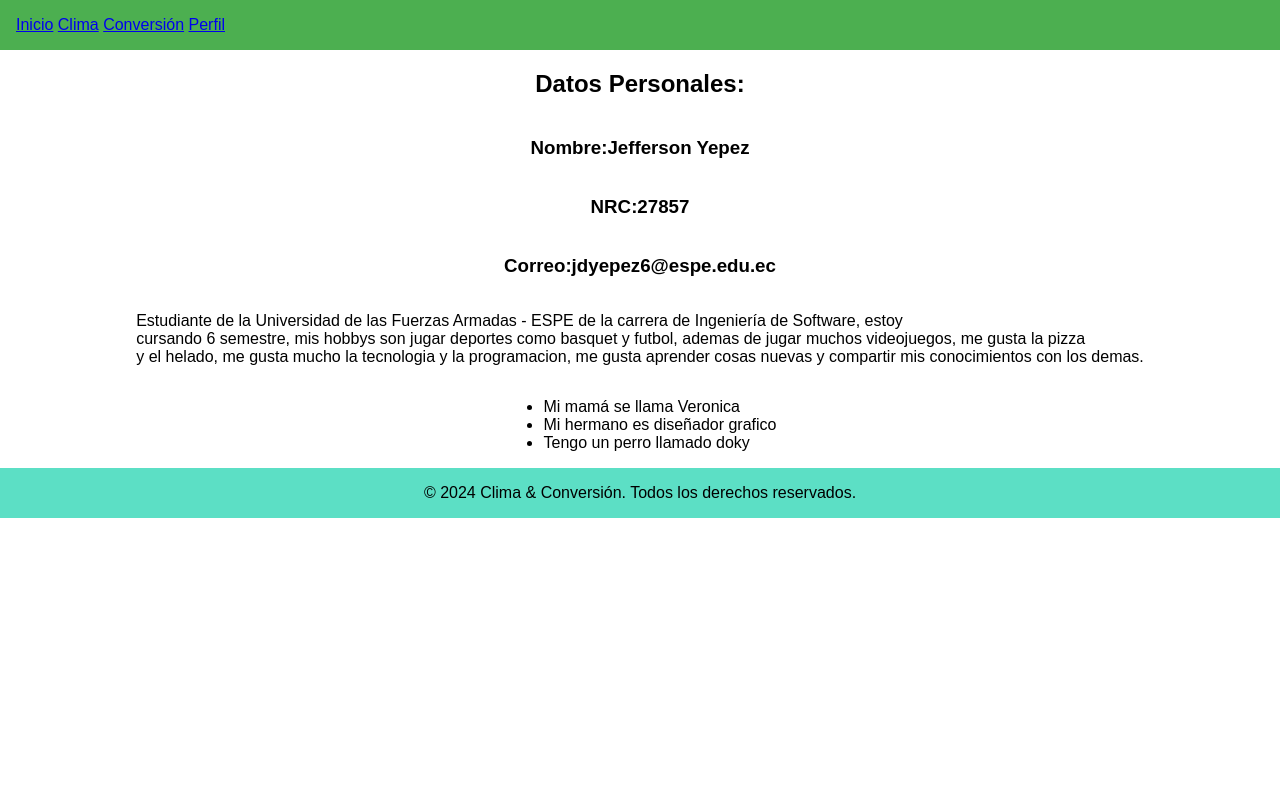
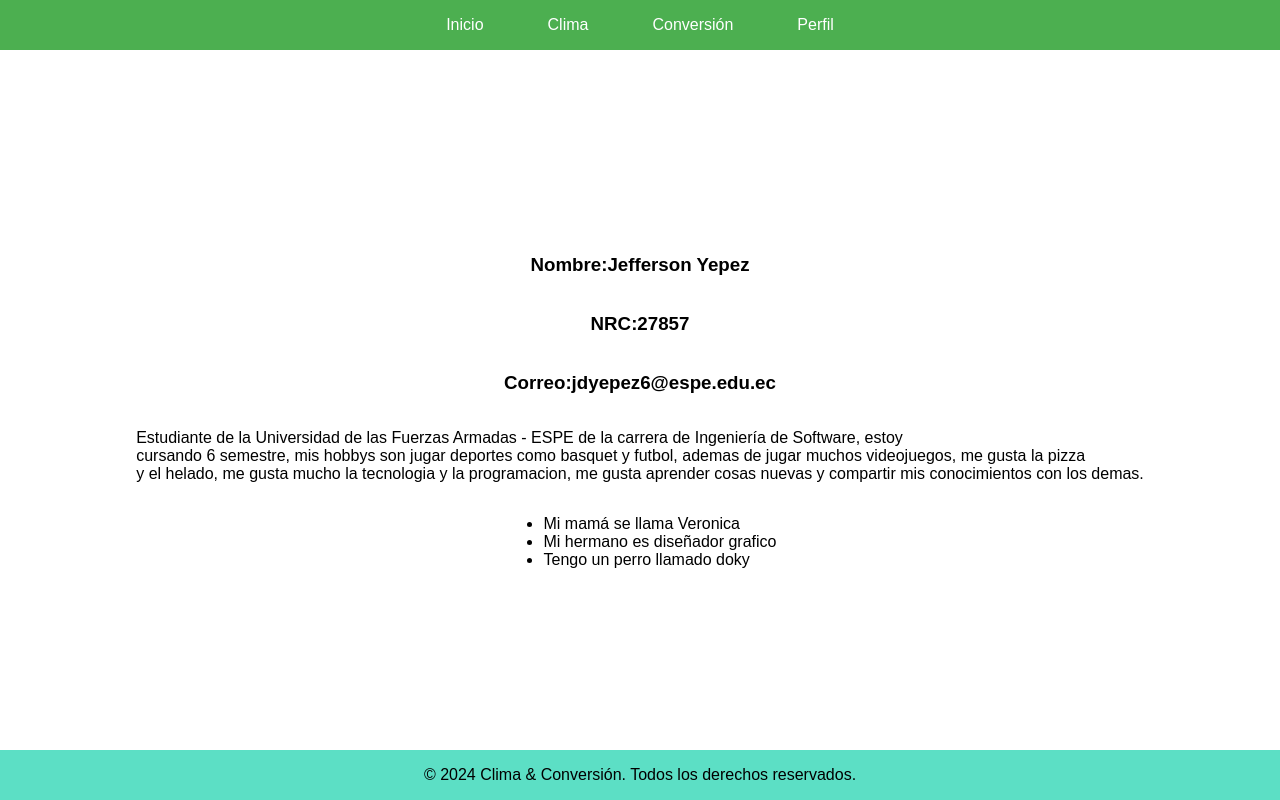
Before and after one commit to Ypz22/ExamenCI-CDPruebas, a website: page public/index.html in a window 1280 px wide. Drawn offline with Linux system fonts and the light colour scheme.

Commit message:
change front

```diff
--- a/public/index.html
+++ b/public/index.html
@@ -21,17 +21,28 @@
         nav {
             background-color: var(--primary-color);
             padding: 1rem;
+            display: flex;
+            justify-content: center;
+            gap: 4rem;
+        }
+
+        nav a {
+            text-decoration: none;
+            color: white;
         }
 
         footer {
             background-color: var(--secondary-color);
-            height: 50px;
+            position: absolute;
+            width: 100%;
+            bottom: 0px;
             display: flex;
             justify-content: center;
             align-items: center;
         }
 
         .layout {
+            height: 90vh;
             display: flex;
             flex-direction: column;
             align-items: center;
@@ -48,7 +59,6 @@
         <a href="/perfil">Perfil</a>
     </nav>
     <div class="layout">
-        <h2>Datos Personales:</h2>
         <h3><span>Nombre:</span>Jefferson Yepez</h3>
         <h3><span>NRC:</span>27857</h3>
         <h3><span>Correo:</span>jdyepez6@espe.edu.ec</h3>
```
Also changed, not shown: 1 other file.
